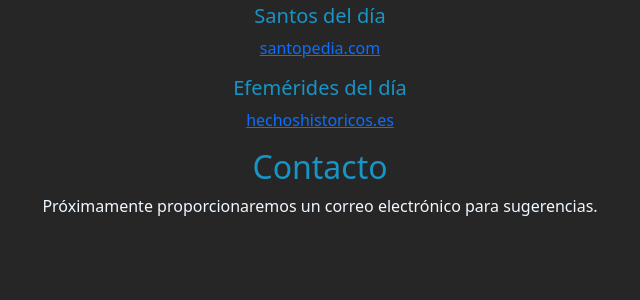
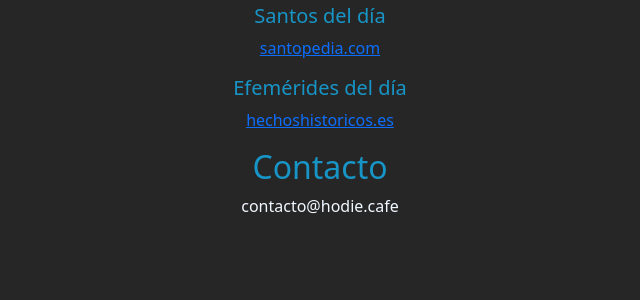
Before and after one commit to PedroLzr/hodie, a Flask app: page /credits in a window 1280 px wide. Shown: the part 356-656 px from the top of the page, without its empty margins (320-960 px from the left). Run offline with Flask 3, Linux system fonts and the light colour scheme.

Commit message:
add email

```diff
--- a/src/templates/pages/credits.html
+++ b/src/templates/pages/credits.html
@@ -64,7 +64,7 @@
     <div class="row">
         <div class="col text-center">
             <h2 class="title">Contacto</h2>
-            <p>Próximamente proporcionaremos un correo electrónico para sugerencias.</p>
+            <p>contacto@hodie.cafe</p>
         </div>
     </div>
 </section>
```
